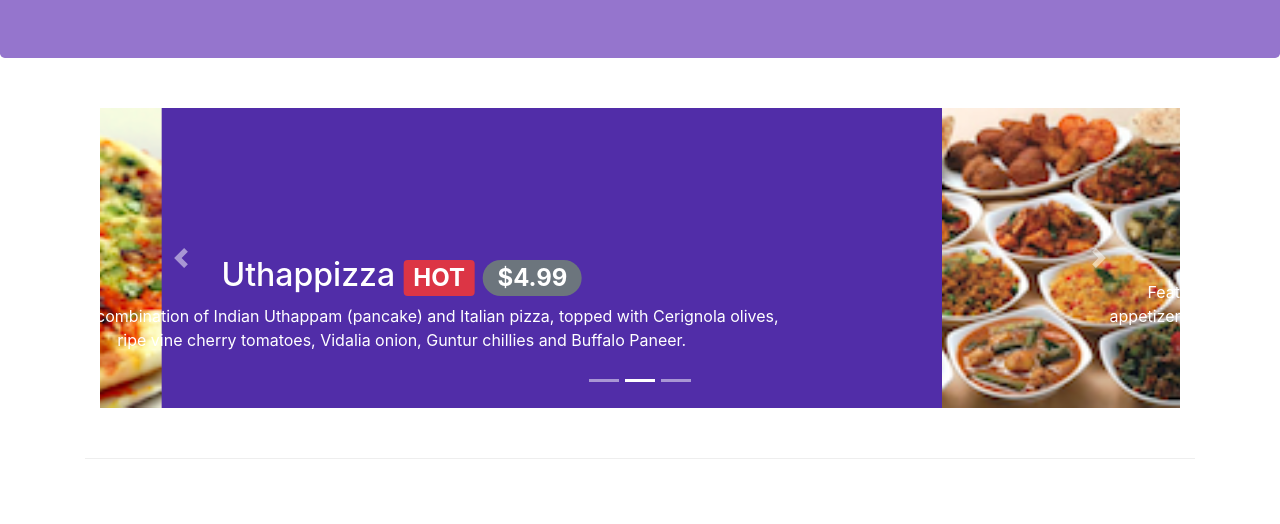
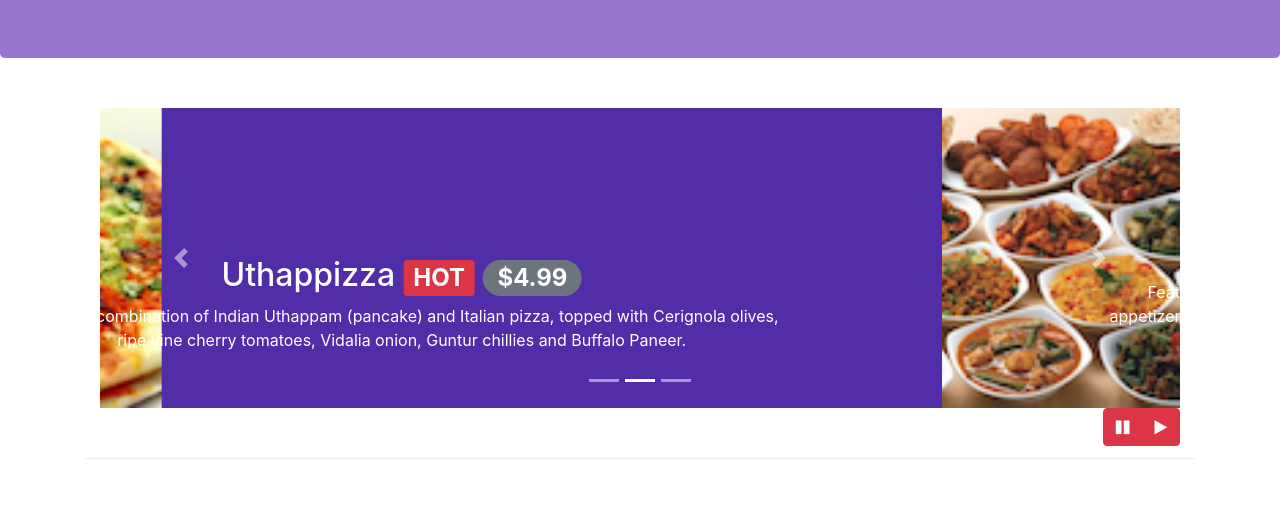
Before and after one commit to PGLingoJ/CourseraReact, a website: page index.html in a window 1280 px wide. Shown: the part 276-800 px from the top of the page. Drawn offline with nearby package versions, Linux system fonts and the light colour scheme.

Commit message:
Carousel play / pause

```diff
--- a/CSS/styles.css
+++ b/CSS/styles.css
@@ -59,3 +59,9 @@ body {
     left: 0;
     min-height: 300px;
 }
+
+#carouselButton {
+    right: 0px;
+    position: absolute;
+    button: 0px;
+}
--- a/index.html
+++ b/index.html
@@ -208,6 +208,14 @@
                     <a class="carousel-control-next" href="#mycarousel" role="button" data-slide="next">
                         <span class="carousel-control-next-icon"></span>
                     </a>
+                    <div class="btn-group" id="carouselButton">
+                        <button class="btn btn-danger btn-small" id="carousel-pause">
+                            <span class="fa fa-pause"></span>
+                        </button>
+                        <button class="btn btn-danger btn-small" id="carousel-play">
+                            <span class="fa fa-play"></span>
+                        </button>
+                    </div>
                 </div>
             </div>
         </div>
@@ -305,6 +313,16 @@
     <script src="node_modules/popper.js/dist/umd/popper.min.js"></script>
     <script src="node_modules/bootstrap/dist/js/bootstrap.min.js"></script>
     <script>
+        $(document).ready(function(){
+            $('#mycarousel').carousel({interval: 2000});
+            $('#carousel-pause').click(function(){
+                $('#mycarousel').carousel('pause');
+            });
+            $('#carousel-play').click(function(){
+                $('#mycarousel').carousel('cycle');
+            });
+        });
+    </script>
 
 </body>
 
```
Also changed, not shown: 1 other file.
